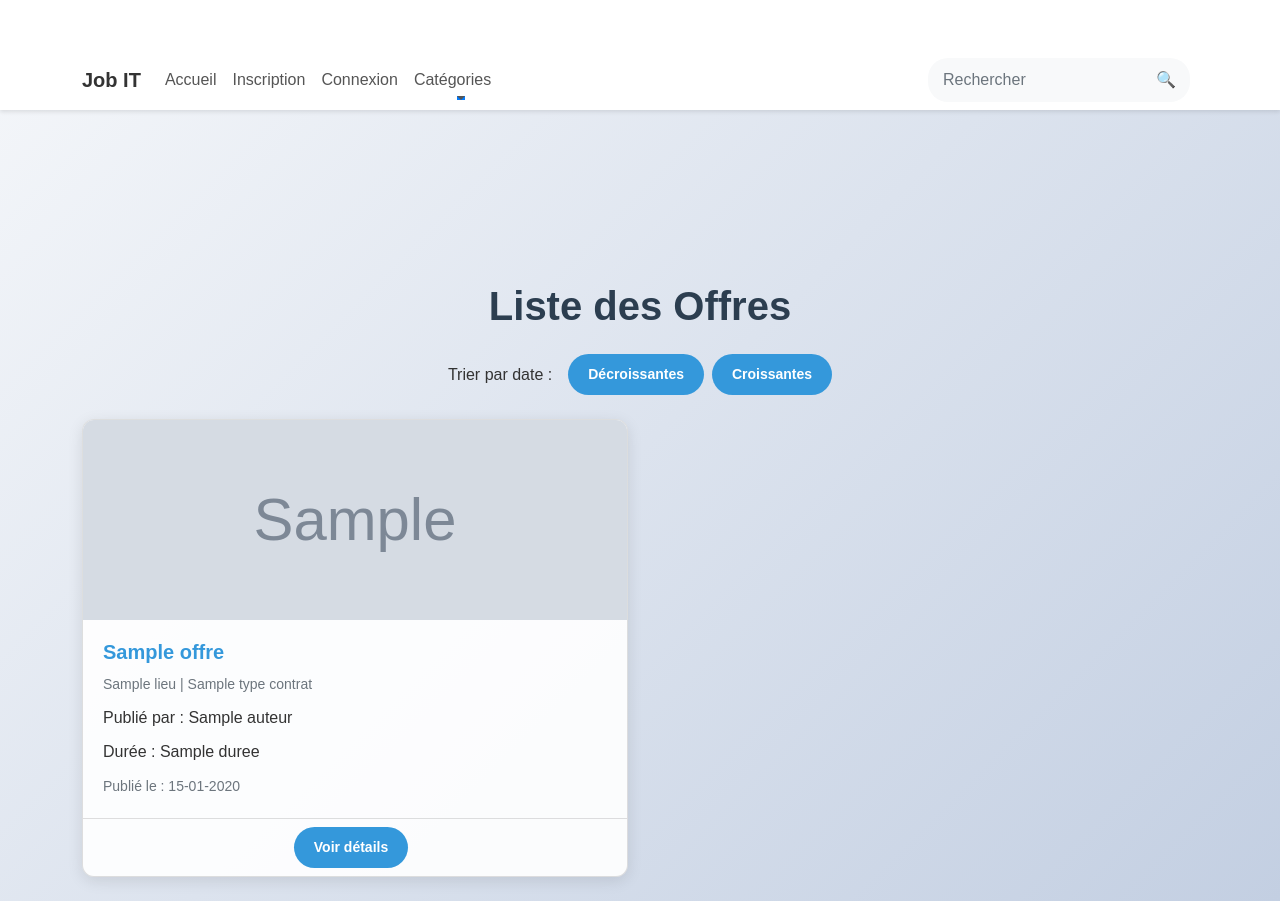
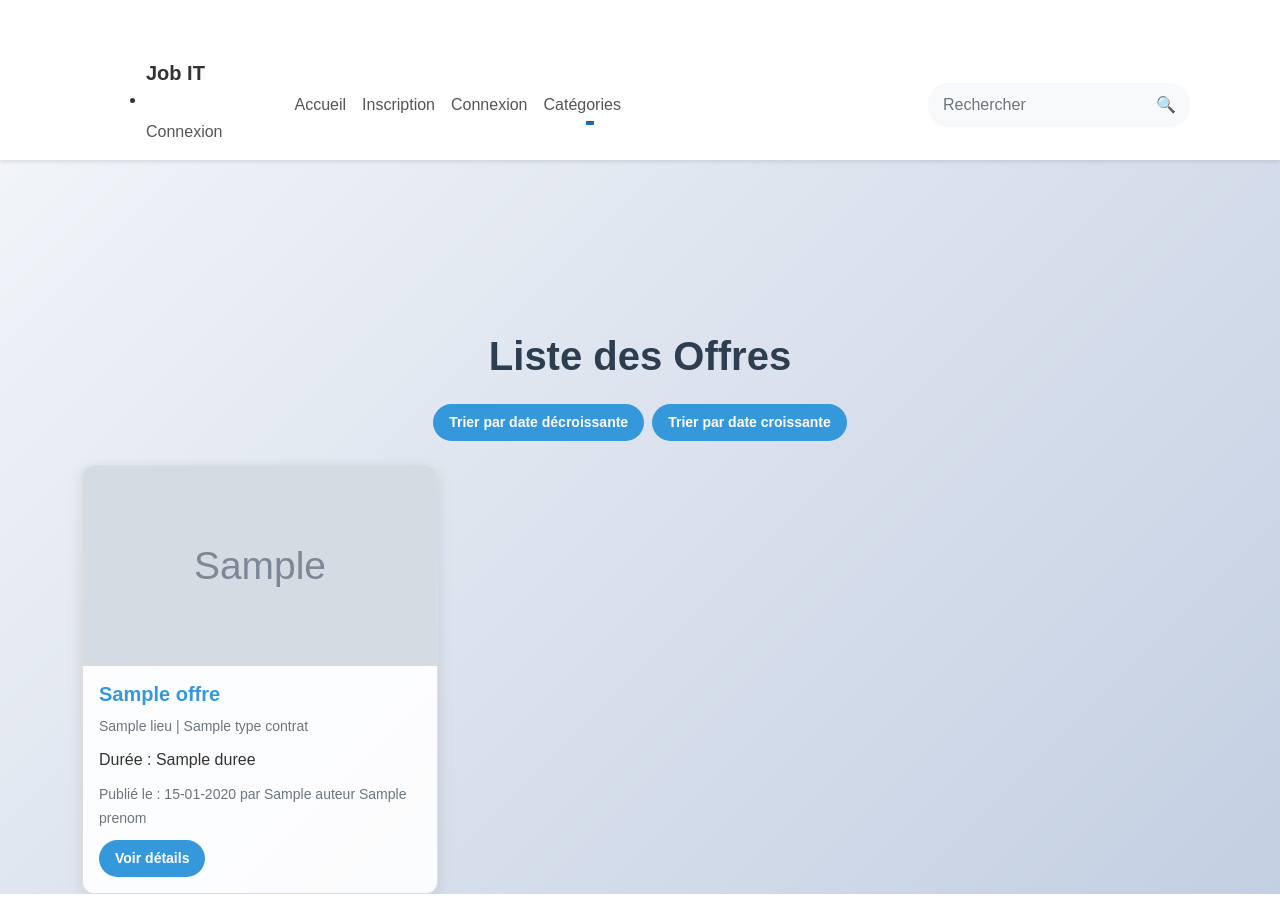
Before and after one commit to BigBearGaz/JobIT, a Symfony app: template templates/offre/index.html.twig in a window 1280 px wide. Run offline with Twig, Linux system fonts and the light colour scheme; the template is opened without the code that fills it: most values are stand-ins (such as "Sample title", 1, 10 or a date in 2020); grey boxes marked "Sample" are stand-in pictures; style sheets or scripts are compiled from the project's sources; some libraries are stand-ins or nearby versions.

Commit message:
debut css

```diff
--- a/composer.json
+++ b/composer.json
@@ -7,11 +7,14 @@
         "php": ">=8.1",
         "ext-ctype": "*",
         "ext-iconv": "*",
+        "api-platform/doctrine-orm": "^3.4",
+        "api-platform/symfony": "^3.4",
         "doctrine/dbal": "^3",
         "doctrine/doctrine-bundle": "^2.13",
         "doctrine/doctrine-migrations-bundle": "^3.3",
         "doctrine/orm": "^3.3",
         "easycorp/easyadmin-bundle": "^4.13",
+        "nelmio/cors-bundle": "^2.5",
         "phpdocumentor/reflection-docblock": "^5.4",
         "phpstan/phpdoc-parser": "^1.33",
         "symfony/asset": "6.4.*",
--- a/config/bundles.php
+++ b/config/bundles.php
@@ -15,4 +15,6 @@ return [
     Symfony\Bundle\MakerBundle\MakerBundle::class => ['dev' => true],
     EasyCorp\Bundle\EasyAdminBundle\EasyAdminBundle::class => ['all' => true],
     SymfonyCasts\Bundle\VerifyEmail\SymfonyCastsVerifyEmailBundle::class => ['all' => true],
+    Nelmio\CorsBundle\NelmioCorsBundle::class => ['all' => true],
+    ApiPlatform\Symfony\Bundle\ApiPlatformBundle::class => ['all' => true],
 ];
--- /dev/null
+++ b/config/routes/api_platform.yaml
@@ -0,0 +1,4 @@
+api_platform:
+    resource: .
+    type: api_platform
+    prefix: /api
--- a/src/Entity/Offre.php
+++ b/src/Entity/Offre.php
@@ -7,7 +7,9 @@ use Doctrine\Common\Collections\ArrayCollection;
 use Doctrine\Common\Collections\Collection;
 use Doctrine\DBAL\Types\Types;
 use Doctrine\ORM\Mapping as ORM;
+use ApiPlatform\Metadata\ApiResource;
 
+#[ApiResource]
 #[ORM\Entity(repositoryClass: OffreRepository::class)]
 class Offre
 {
--- a/templates/navbar/index.html.twig
+++ b/templates/navbar/index.html.twig
@@ -74,11 +74,26 @@
 <body>
     <nav class="navbar navbar-expand-lg">
         <div class="container">
-            <a class="navbar-brand" href="/">Job IT</a>
-            {% if app.user %}
-                <p class="mb-0 mx-2">{{ app.user.prenom }} {{ app.user.nom }}</p>
-            {% endif %}
 
+            <div class="mx-5">
+                <a class="navbar-brand mx-3" href="/">Job IT</a>
+{% if app.user %}
+        <div class="nav-item dropdown">
+        <a class="nav-link dropdown-toggle" href="#" id="navbarDropdown" role="button" data-bs-toggle="dropdown" aria-expanded="false">
+            {{ app.user.prenom }} {{ app.user.nom }}
+        </a>
+        <ul class="dropdown-menu" aria-labelledby="navbarDropdown">
+            <li><a class="dropdown-item" href="/user">Mon Profil</a></li>
+            <li><hr class="dropdown-divider"></li>
+            <li><a class="dropdown-item" href="/logout">Déconnexion</a></li>
+        </ul>
+    </div>
+{% else %}
+    <li class="nav-item">
+        <a class="nav-link" href="/login">Connexion</a>
+    </li>
+{% endif %}
+            </div>
             <button class="navbar-toggler" type="button" data-bs-toggle="collapse" data-bs-target="#navbarContent">
                 <span class="navbar-toggler-icon"></span>
             </button>
@@ -96,12 +111,7 @@
                             <a class="nav-link" href="/login">Connexion</a>
                         </li>
                     {% else %}
-                        <li class="nav-item">
-                            <a class="nav-link" href="/logout">Déconnexion</a>
-                        </li>
-                        <li class="nav-item">
-                            <a class="nav-link" href="/user">Mon Profil</a>
-                        </li>
+
                         <li class="nav-item">
                             <a class="nav-link" href="/favoris">Mes favoris</a>
                         </li>
--- a/templates/offre/index.html.twig
+++ b/templates/offre/index.html.twig
@@ -23,12 +23,6 @@ h1 {
     text-align: center;
     margin-bottom: 30px;
     font-weight: 600;
-    transition: all 0.3s ease;
-}
-
-h1:hover {
-    transform: scale(1.05);
-    text-shadow: 2px 2px 4px rgba(0,0,0,0.1);
 }
 
 .card {
@@ -37,6 +31,7 @@ h1:hover {
     border-radius: 12px;
     box-shadow: 0 4px 15px rgba(0, 0, 0, 0.1);
     overflow: hidden;
+    height: 100%;
 }
 
 .card:hover {
@@ -47,20 +42,18 @@ h1:hover {
 .offer-image {
     height: 200px;
     object-fit: cover;
+    width: 100%;
 }
 
 .card-body {
-    padding: 20px;
+    display: flex;
+    flex-direction: column;
+    height: 100%;
 }
 
 .card-title {
     font-weight: bold;
     color: #3498db;
-    transition: color 0.3s ease;
-}
-
-.card:hover .card-title {
-    color: #2980b9;
 }
 
 .card-text {
@@ -71,8 +64,8 @@ h1:hover {
     background-color: #3498db;
     border: none;
     color: white;
-    padding: 10px 20px;
-    border-radius: 30px;
+    padding: 8px 16px;
+    border-radius: 20px;
     font-weight: bold;
     transition: all 0.3s ease;
 }
@@ -92,13 +85,13 @@ h1:hover {
     background-color: #7f8c8d;
 }
 
+.fade-in {
+    animation: fadeIn 0.5s ease-out forwards;
+}
+
 @keyframes fadeIn {
     from { opacity: 0; transform: translateY(20px); }
     to { opacity: 1; transform: translateY(0); }
-}
-
-.fade-in {
-    animation: fadeIn 0.5s ease-out forwards;
 }
 </style>
 {% endblock %}
@@ -108,33 +101,34 @@ h1:hover {
     <h1 class="mb-4">Liste des Offres</h1>
 
     <div class="d-flex justify-content-center mb-4 fade-in" style="animation-delay: 0.2s;">
-        <p class="me-3 align-self-center mb-0">Trier par date :</p>
-        <a class="btn btn-outline-primary btn-sm me-2 btn-custom" href="/dateDesc">Décroissantes</a>
-        <a class="btn btn-outline-primary btn-sm btn-custom" href="/dateAsc">Croissantes</a>
+        <a class="btn btn-outline-primary btn-sm me-2 btn-custom" href="/dateDesc">Trier par date décroissante</a>
+        <a class="btn btn-outline-primary btn-sm btn-custom" href="/dateAsc">Trier par date croissante</a>
     </div>
 
-    <div class="row">
+    <div class="row row-cols-1 row-cols-md-2 row-cols-lg-3 g-4">
         {% for offre in offres %}
-            <div class="col-md-6 mb-4 fade-in" style="animation-delay: {{ loop.index * 0.1 }}s;">
+            <div class="col fade-in" style="animation-delay: {{ loop.index * 0.1 }}s;">
                 <div class="card h-100">
-                    <img src="{{ asset('uploads/' ~ offre.logo) }}" class="img-fluid offer-image" alt="{{ offre.titre }}">
-                    <div class="card-body">
+                    <img src="{{ asset('uploads/' ~ offre.logo) }}" class="offer-image" alt="{{ offre.titre }}">
+                    <div class="card-body d-flex flex-column">
                         <h5 class="card-title">{{ offre.titre }}</h5>
                         <p class="card-text"><small class="text-muted">{{ offre.Lieu }} | {{ offre.typeContrat.nom }}</small></p>
-                        <p class="card-text">Publié par : {{ offre.auteur.nom }}</p>
+                        {# <p class="card-text">Publié par :</p> #}
                         {% if offre.typeContrat.nom != 'CDI' %}
                             <p class="card-text">Durée : {{ offre.duree }}</p>
                         {% endif %}
-                        <p class="card-text"><small class="text-muted">Publié le : {{ offre.datePublication ? offre.datePublication|date('d-m-Y') : 'N/A' }}</small></p>
+                        <p class="card-text"><small class="text-muted">Publié le : {{ offre.datePublication ? offre.datePublication|date('d-m-Y') : 'N/A' }} par {{ offre.auteur.nom }} {{ offre.auteur.prenom }}</small></p>
                         {% if offre.datePublication != offre.dateModification %}
                             <p class="card-text"><small class="text-muted">Modifié le : {{ offre.dateModification ? offre.dateModification|date('d-m-Y') : 'N/A' }}</small></p>
                         {% endif %}
-                    </div>
-                    <div class="card-footer text-center bg-transparent">
-                        <a href="{{ path('app_offre_show', {'id': offre.id}) }}" class="btn btn-custom btn-sm me-2">Voir détails</a>
-                        {% if offre.auteur.id == app.user.id %}
-                            <a href="{{ path('app_offre_edit', {'id': offre.id}) }}" class="btn btn-secondary btn-sm">Modifier</a>
-                        {% endif %}
+                        <div class="mt-auto">
+                            <a href="{{ path('app_offre_show', {'id': offre.id}) }}" class="btn btn-custom btn-sm me-2">Voir détails</a>
+                            {% if app.user %}
+                                {% if offre.auteur.id == app.user.id %}
+                                    <a href="{{ path('app_offre_edit', {'id': offre.id}) }}" class="btn btn-secondary btn-sm">Modifier</a>
+                                {% endif %}
+                            {% endif %}
+                        </div>
                     </div>
                 </div>
             </div>
--- a/templates/offre/new.html.twig
+++ b/templates/offre/new.html.twig
@@ -1,3 +1,5 @@
+
+
 {% extends 'base.html.twig' %}
 
 {% block title %}Nouvelle Offre{% endblock %}
```
Also changed, not shown: src/Controller/OffreController.php (+13 -0 lines), templates/navbar/search.js (deleted, +0 -7 lines), 6 other files.
